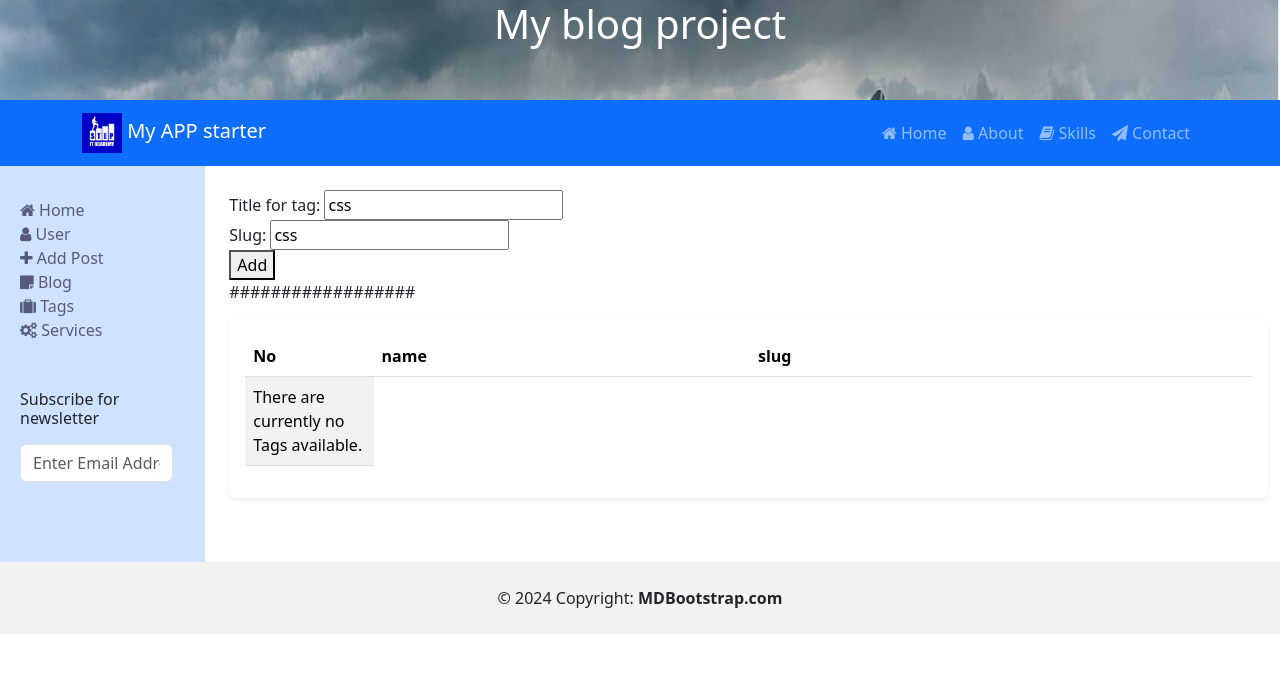
After one commit to svkivn/step_django, a Django app: page /blog/tag/1/edit in a window 1280 px wide. The commit adds this page. Shown: the top 673 px of the page. Run offline with Django 5.2, Linux system fonts and the light colour scheme; data comes from the database, SQL or seed files in the repository; both versions use the stored data as it was after the commit; some libraries are stand-ins or nearby versions.

Commit message:
add forms for stars [2]

```diff
--- a/blog/forms.py
+++ b/blog/forms.py
@@ -1,4 +1,26 @@
-# from django import forms
+from django import forms
+
+
+class TagForm(forms.Form):
+    name = forms.CharField(label="Title for tag",  # help_text="Enter your tag",
+                           max_length=10)
+    slug = forms.SlugField(max_length=31)
+
+    def save(self, instance):
+        instance.name = self.cleaned_data["name"]
+        instance.slug = self.cleaned_data["slug"]
+        instance.save()
+        return instance
+
+
+# class RatingForm(forms.Form):
+#     score = forms.IntegerField(min_value=1, max_value=5, widget=forms.HiddenInput())
+
+
+class RatingForm(forms.Form):
+    RATING_CHOICES = [(i, str(i)) for i in range(1, 6)]  # Вибір з 1 до 5
+    score = forms.ChoiceField(choices=RATING_CHOICES, widget=forms.Select, label="Score")
+
 #
 # class ContactForm(forms.Form):
 #     name = forms.CharField(max_length=100, required=True, label='Ваше ім\'я')
--- a/blog/models.py
+++ b/blog/models.py
@@ -1,3 +1,4 @@
+from django.contrib.auth.models import User
 from django.db import models
 from django.urls import reverse
 from django.utils import timezone
@@ -22,12 +23,9 @@ class Post(models.Model):
     created = models.DateTimeField(auto_now_add=True)
     updated = models.DateTimeField(auto_now=True)
 
-    status = models.CharField(max_length=2,
-                              choices=Status.choices,
-                              default=Status.DRAFT)
+    status = models.CharField(max_length=2, choices=Status.choices, default=Status.DRAFT)
 
-    category = models.ForeignKey("Category", on_delete=models.CASCADE, null=True,
-                                 related_name="posts")
+    category = models.ForeignKey("Category", on_delete=models.CASCADE, null=True, related_name="posts")
 
     tags = models.ManyToManyField("Tag", related_name='blog_posts')
 
@@ -63,7 +61,22 @@ class Tag(models.Model):
     class Meta:
         verbose_name = 'Tags for posts'
 
-    def save(self, *args, **kwargs):
-        print("save to db")
-        self.slug = slugify(self.name)
-        super().save(*args, **kwargs)
+    # def save(self, *args, **kwargs):
+    #     print("save to db")
+    #     self.slug = slugify(self.name)
+    #     super().save(*args, **kwargs)
+
+
+
+class Rating(models.Model):
+    post = models.ForeignKey(Post, on_delete=models.CASCADE, related_name='ratings')
+    # user = models.ForeignKey(User, on_delete=models.CASCADE)
+    score = models.PositiveIntegerField()
+    created_at = models.DateTimeField(auto_now_add=True)
+
+    # class Meta:
+    #     unique_together = ('post', 'user')  # Унікальність оцінки для кожного користувача для кожного поста
+
+    def __str__(self):
+        return f'{self.score} stars'
+        return f'{self.user} rated {self.post} with {self.score} stars'
--- /dev/null
+++ b/blog/templates/blog/tag/create_tag.html
@@ -0,0 +1,45 @@
+{% extends "base.html" %}
+{% block title %} Add tag {% endblock %}
+
+{% block content %}
+
+<form action="" method="post" novalidate>
+    {% csrf_token %}
+    {{ form }}
+    <button type="submit">Add</button>
+
+</form>
+
+##################
+
+<div class="my-3 p-3 bg-body rounded shadow-sm">
+    <table class="table table-striped">
+        <thead>
+        <tr>
+            <th class="col-md-1">No</th>
+            <th class="col-md-3">name</th>
+            <th class="col-md-4">slug</th>
+        </tr>
+        </thead>
+        <tbody>
+        {% for tag in tags%}
+        <tr>
+            <td>{{ tag.id }}.</td>
+            <td><a href="#" class="card-link"> {{ tag.name }}</a></td>
+            <td>{{ tag.slug }}</td>
+            <td>
+                <a href="{% url 'blog:edit-tag' pk=tag.pk %}" class="btn btn-warning btn-sm">Edit</a>
+                <a href="{% url 'blog:delete-tag' pk=tag.pk %}" class="btn btn-danger btn-sm">Del</a>
+            </td>
+        </tr>
+        {% empty %}
+        <tr><td>There are currently no Tags available.</td></tr>
+        {% endfor %}
+        </tbody>
+    </table>
+
+</div>
+
+
+
+{% endblock %}
--- a/blog/urls.py
+++ b/blog/urls.py
@@ -7,4 +7,9 @@ urlpatterns = [
     path('', views.posts_list, name="post-list"),
     path('<int:id>/', views.post_detail, name="post-detail"),
     path('cards/', views.post_cards, name="post-list-cards"),
+    path('<int:post_id>/rate', views.rate_post, name="rate-post"),
+
+    path('tag/create/', views.create_tag, name="create-tag"),
+    path('tag/<int:pk>/edit', views.edit_tag, name="edit-tag"),
+    path('tag/<int:pk>/delete', views.delete_tag, name="delete-tag"),
 ]
--- a/blog/views.py
+++ b/blog/views.py
@@ -1,8 +1,72 @@
-from django.shortcuts import render, get_object_or_404
-from .models import Post
+from django.contrib import messages
+from django.core.exceptions import ValidationError
+from django.db.models import Avg
+from django.http import HttpResponseRedirect
+from django.shortcuts import render, get_object_or_404, redirect
+from django.urls import reverse
+
+from .models import Post, Tag, Rating
+from .forms import TagForm, RatingForm
 
 
 # Create your views here.
+
+def create_tag(request):
+    if request.method=="POST":
+        form = TagForm(request.POST)
+        if form.is_valid():
+            print(form.cleaned_data)
+            tag = Tag.objects.create(**form.cleaned_data)
+            # tag = form.save()
+            # tag.slug = tag.name # slugify(test.test_name)
+            # tag.save()
+            messages.success(request, f"Tag {tag.slug} was created")
+            return HttpResponseRedirect(reverse("blog:create-tag"))
+        else:
+            messages.error(request, 'Please correct the error below.')
+            return render(request, 'blog/tag/create_tag.html', {'form': form, "tags": []})
+    else:
+        form = TagForm()
+        tags = Tag.objects.all()
+        return render(request, 'blog/tag/create_tag.html', {'form': form, "tags": tags})
+
+
+"""
+Метод form.save() використовується в Django для збереження даних форми в базі даних,
+але він працює лише з формами, які є підкласами ModelForm.
+Якщо ви використовуєте звичайну форму (наприклад, forms.Form),
+вам потрібно вручну створити або оновити об'єкт моделі і зберегти його в базі даних.
+"""
+
+
+def edit_tag(request, pk):
+    tag = get_object_or_404(klass=Tag, pk=pk)
+    if request.method == "POST":
+        form = TagForm(request.POST)
+        if form.is_valid():
+            # tag.name = form.cleaned_data["name"]
+            # tag.slug = form.cleaned_data["slug"]
+            # tag.save()
+            tag = form.save(instance=tag) # need def. method save in form
+            messages.success(request, f"Tag {tag.slug} was update")
+            return redirect("blog:create-tag")
+        else:
+            messages.error(request, 'Please correct the error below.')
+            return render(request, 'blog/tag/create_tag.html', {'form': form, "tags": []})
+    else:
+        form = TagForm(initial={"name": tag.name, "slug": tag.slug})
+        # tags = Tag.objects.all()
+        return render(request, 'blog/tag/create_tag.html', {'form': form, "tags": []})
+
+
+def delete_tag(request, pk):
+    tag = get_object_or_404(Tag, pk=pk)
+    if request.method == "POST":
+        tag.delete()
+        messages.success(request, f"Tag {tag.slug} was deleted")
+        return redirect("blog:create-tag")
+    return render(request, 'blog/tag/delete_tag.html', {"tag": tag, "form": RatingForm()})
+
 
 def posts_list(request):
     posts = Post.objects.all()
@@ -16,4 +80,28 @@ def post_cards(request):
 
 def post_detail(request, id):
     post = get_object_or_404(Post, id=id)
+
+    current_rating = post.ratings.aggregate(Avg('score'))['score__avg'] or 0
+    current_rating = int(round(current_rating))  # Округлюємо до найближчого цілого числа
+
+    return render(request, 'blog/post/detail.html', {'post': post, 'current_rating': current_rating})
+
+
+def rate_post(request, post_id):
+    post = get_object_or_404(Post, id=post_id)
+    if request.method == 'POST':
+        score = request.POST.get('score')
+        print(f"{score=}")
+        # Перевірка, чи користувач вже оцінив цей пост
+        rating, created = Rating.objects.get_or_create(post=post, defaults={'score': score})
+        if not created:
+            rating.score = score  # Оновлення оцінки
+            try:
+                # rating.full_clean() # Це викличе всі валідатори, включаючи MinValueValidator та MaxValueValidator
+                rating.save()
+                messages.success(request, f"Rating for {post.title}  with score={rating.score} was update")
+            except ValidationError as e:
+                messages.success(request, e)  # Це дозволить вам побачити, чи є помилки валідації
+
+        return redirect(reverse('blog:post-detail', kwargs={'id': post_id}))
     return render(request, 'blog/post/detail.html', {'post': post})
--- a/itstep/templates/aside.html
+++ b/itstep/templates/aside.html
@@ -17,7 +17,7 @@
                 <a href="{% url 'blog:post-list'%}"><span class="fa fa-sticky-note mr-3"></span> Blog</a>
             </li>
             <li>
-                <a href="#"><span class="fa fa-suitcase mr-3"></span> Tags</a>
+                <a href="{% url 'blog:create-tag'%}"><span class="fa fa-suitcase mr-3"></span> Tags</a>
             </li>
             <li>
                 <a href="{% url 'blog:post-list-cards' %}"><span class="fa fa-cogs mr-3"></span> Services</a>
--- a/itstep/templates/base.html
+++ b/itstep/templates/base.html
@@ -1,5 +1,5 @@
 {% load static %}
-{% load blog_tags %}
+
 <!DOCTYPE html>
 <html lang="en">
 <head>
@@ -15,6 +15,7 @@
     <link rel="stylesheet" href="https://cdnjs.cloudflare.com/ajax/libs/font-awesome/4.7.0/css/font-awesome.min.css">
     <link rel="stylesheet" href="https://cdn.jsdelivr.net/gh/devicons/devicon@v2.15.1/devicon.min.css">
     <link rel="stylesheet" href="{% static 'css/styles.css' %}">
+    {% block style %} {% endblock %}
     <title>{% block title %}title{% endblock %}</title>
 </head>
 <body>
@@ -26,6 +27,14 @@
 </div>
 
 {% include 'navbar.html' %}
+
+{% for message in messages %}
+<div class="alert alert-{% if message.level_tag == 'error' %}danger{% else %}{{ message.level_tag }}{% endif %}"
+     role="alert">
+    {{ message }}
+</div>
+{% endfor %}
+
 
 <div class="row layout-base">
     <aside class="col-md-2 p-4 bg-primary-subtle">
```
Also changed, not shown: blog/templates/blog/post/detail.html (+51 -0 lines), blog/templates/blog/tag/delete_tag.html (added, +15 -0 lines), blog/migrations/0006_alter_tag_options_rating.py (added), blog/migrations/0007_alter_rating_score.py (added), blog/migrations/0008_alter_rating_score.py (added), blog/static/css/styles.css (line endings or trailing spaces), db.sqlite3, 1 other file.
